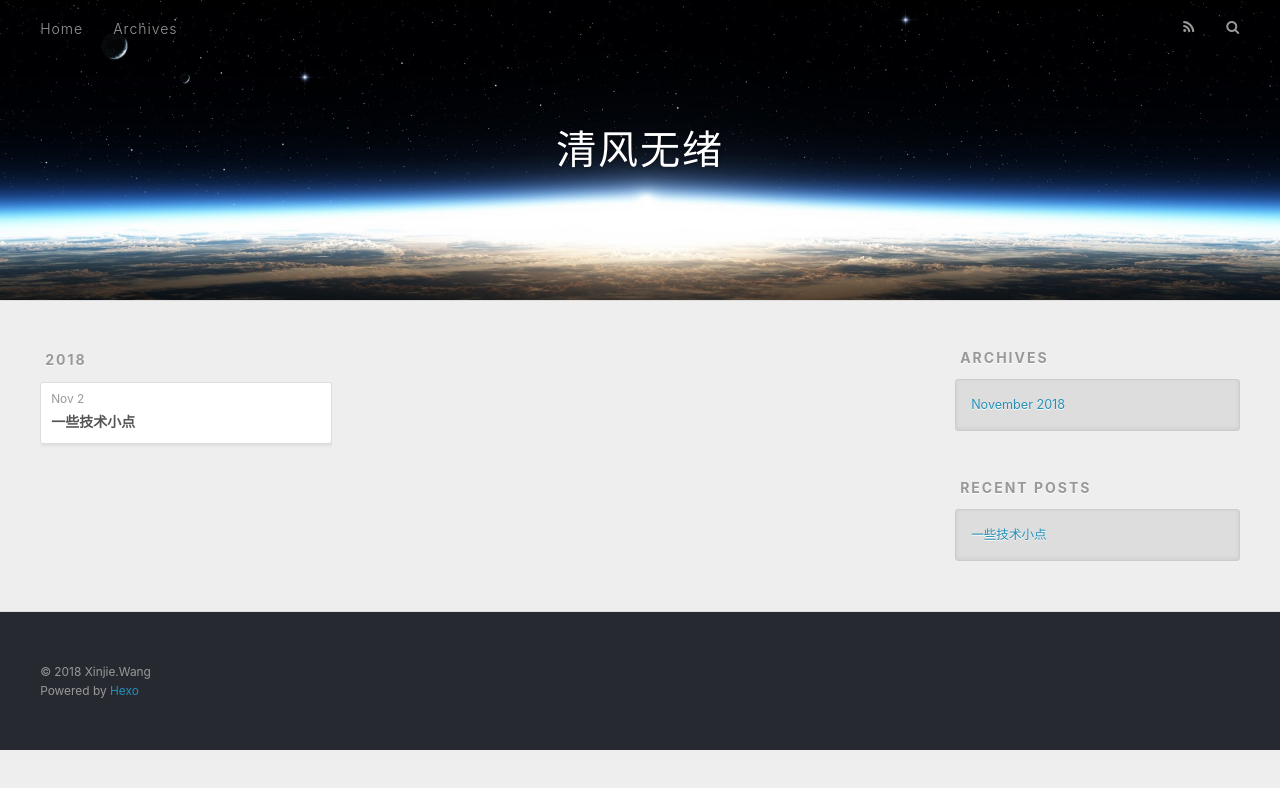
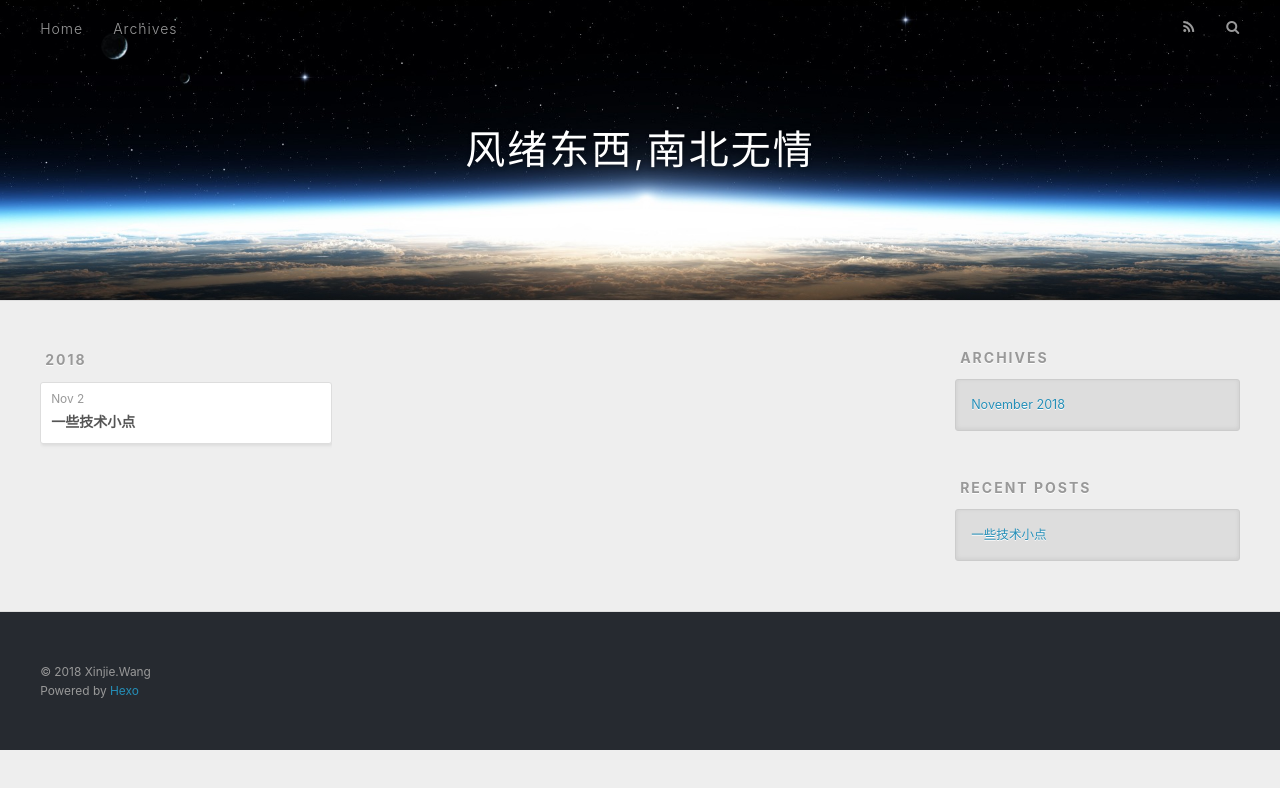
Before and after one commit to eudaimonia/eudaimonia.github.io, a plain HTML site: page archives/2018/11/index.html in a window 1280 px wide. Drawn offline with nearby package versions, Linux system fonts and the light colour scheme.

Commit message:
Site updated: 2018-11-02 17:18:00

```diff
--- a/archives/2018/11/index.html
+++ b/archives/2018/11/index.html
@@ -5,20 +5,20 @@
 
 
 
-  <title>Archives: 2018/11 | 清风无绪</title>
+  <title>Archives: 2018/11 | 风绪东西,南北无情</title>
   <meta name="viewport" content="width=device-width, initial-scale=1, maximum-scale=1">
   <meta name="description" content="杰哥的技术笔记">
 <meta property="og:type" content="website">
-<meta property="og:title" content="清风无绪">
+<meta property="og:title" content="风绪东西,南北无情">
 <meta property="og:url" content="http://eudaimonia.github.io/archives/2018/11/index.html">
-<meta property="og:site_name" content="清风无绪">
+<meta property="og:site_name" content="风绪东西,南北无情">
 <meta property="og:description" content="杰哥的技术笔记">
 <meta property="og:locale" content="default">
 <meta name="twitter:card" content="summary">
-<meta name="twitter:title" content="清风无绪">
+<meta name="twitter:title" content="风绪东西,南北无情">
 <meta name="twitter:description" content="杰哥的技术笔记">
 
-    <link rel="alternate" href="/atom.xml" title="清风无绪" type="application/atom+xml">
+    <link rel="alternate" href="/atom.xml" title="风绪东西,南北无情" type="application/atom+xml">
 
 
     <link rel="icon" href="/favicon.png">
@@ -37,7 +37,7 @@
   <div id="header-outer" class="outer">
     <div id="header-title" class="inner">
       <h1 id="logo-wrap">
-        <a href="/" id="logo">清风无绪</a>
+        <a href="/" id="logo">风绪东西,南北无情</a>
       </h1>
 
     </div>
```
Also changed, not shown: 2018/11/02/一些技术小点/index.html (+4 -4 lines), archives/2018/index.html (+6 -6 lines), archives/index.html (+6 -6 lines), index.html (+6 -6 lines).
